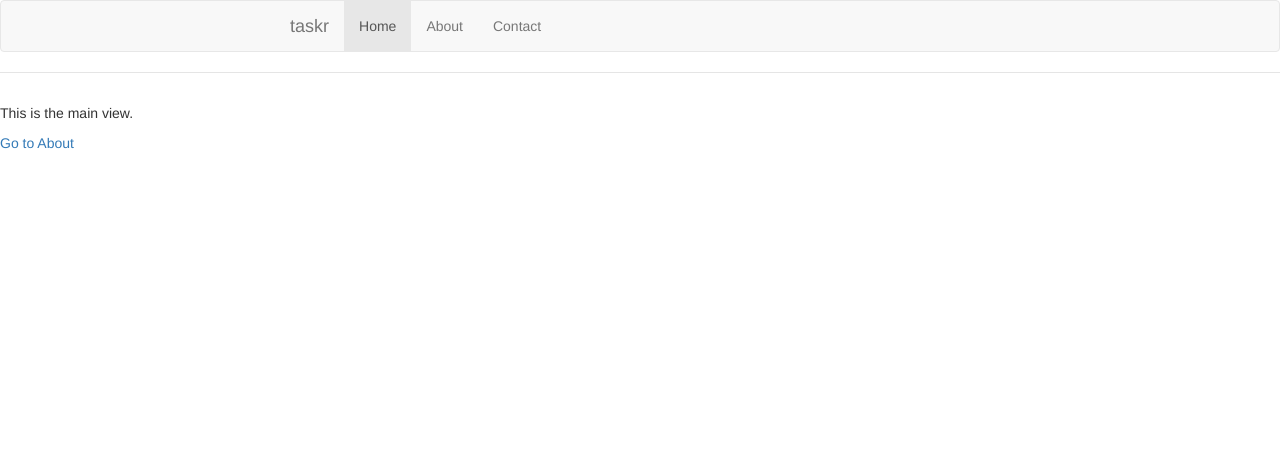
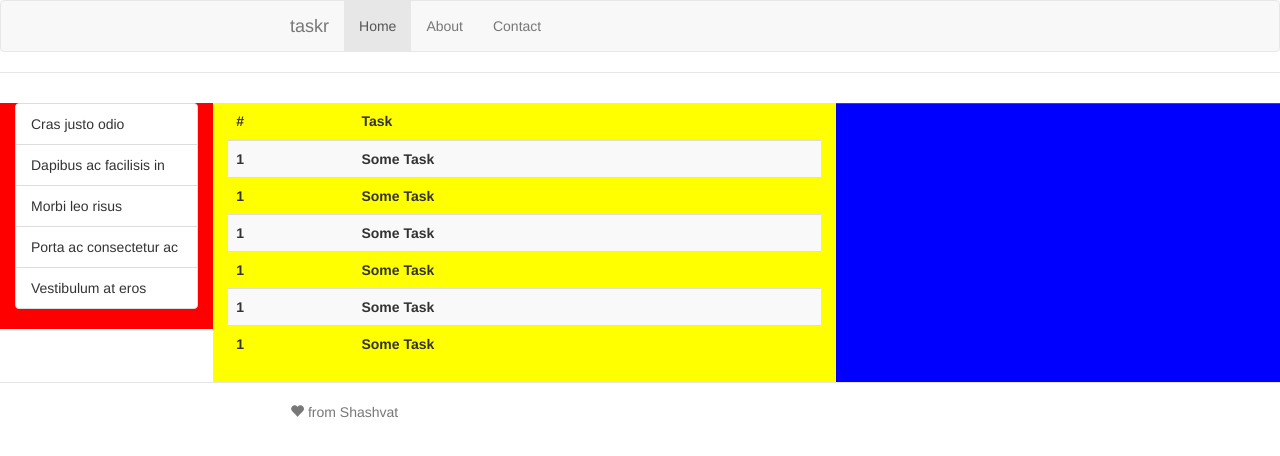
Before and after one commit to amrit-007/Taskr, a website: page app/index.html in a window 1280 px wide. Drawn offline with nearby package versions, Linux system fonts and the light colour scheme; some packages are replaced by stand-ins of ours; files that its build step writes are made by us from their sources; a script that the page names is missing.

Commit message:
Began giving structure to the app

```diff
--- a/app/components/main/main.html
+++ b/app/components/main/main.html
@@ -1,4 +1,4 @@
-<!-- <div class="jumbotron">
+<div class="jumbotron">
   <h1>'Allo, 'Allo!</h1>
   <p class="lead">
     <img src="images/yeoman.png" alt="I'm Yeoman"><br>
@@ -15,13 +15,13 @@
 
   <h4>Angular</h4>
   <p>
+    <a ui-sref="about">Go to About</a>
     AngularJS is a toolset for building the framework most suited to your application development.
   </p>
 
   <h4>Karma</h4>
   <p>Spectacular Test Runner for JavaScript.</p>
 </div>
- -->
 
- <p>This is the main view.</p>
- <a ui-sref="about">Go to About</a>
+
+ <!-- <p>This is the main view.</p> -->
--- /dev/null
+++ b/app/components/shared/directives/directive-footer.js
@@ -0,0 +1,28 @@
+'use strict';
+
+taskrApp.directive('taskrfooter', [
+  function () {
+    // Runs during compile
+    return {
+      // name: '',
+      // priority: 1,
+      // terminal: true,
+      scope: {
+        // "status": "="
+      }, // {} = isolate, true = child, false/undefined = no change
+      controller: ['$scope', function ($scope) {
+
+            }],
+      // require: 'ngModel', // Array = multiple requires, ? = optional, ^ = check parent elements
+      restrict: 'E', // E = Element, A = Attribute, C = Class, M = Comment
+      // template: '<div>Achha hai {{status}}</div>',
+      templateUrl: 'components/shared/footer.html'
+      // replace: true,
+      // transclude: true,
+      // compile: function(tElement, tAttrs, function transclude(function(scope, cloneLinkingFn){ return function linking(scope, elm, attrs){}})),
+      // link: function ($scope, iElm, iAttrs, controller) {
+
+      // }
+    };
+  }
+]);
--- /dev/null
+++ b/app/components/shared/directives/directive-navigation-pane.js
@@ -0,0 +1,28 @@
+'use strict';
+
+taskrApp.directive('taskrnavigationpane', [
+  function () {
+    // Runs during compile
+    return {
+      // name: '',
+      // priority: 1,
+      // terminal: true,
+      scope: {
+        // "status": "="
+      }, // {} = isolate, true = child, false/undefined = no change
+      controller: ['$scope', function ($scope) {
+
+            }],
+      // require: 'ngModel', // Array = multiple requires, ? = optional, ^ = check parent elements
+      restrict: 'E', // E = Element, A = Attribute, C = Class, M = Comment
+      // template: '<div>Achha hai {{status}}</div>',
+      templateUrl: 'components/shared/navigation.html'
+      // replace: true,
+      // transclude: true,
+      // compile: function(tElement, tAttrs, function transclude(function(scope, cloneLinkingFn){ return function linking(scope, elm, attrs){}})),
+      // link: function ($scope, iElm, iAttrs, controller) {
+
+      // }
+    };
+  }
+]);
--- /dev/null
+++ b/app/components/shared/footer.html
@@ -0,0 +1,5 @@
+<div class="footer">
+  <div class="container">
+    <p><span class="glyphicon glyphicon-heart"></span> from Shashvat</p>
+  </div>
+</div>
--- a/app/config/app.js
+++ b/app/config/app.js
@@ -14,7 +14,8 @@ var taskrApp = angular
     'ngRoute',
     'ngSanitize',
     'ngTouch',
-    'ui.router'
+    'ui.router',
+    'ui.bootstrap'
   ])
   .config(['$routeProvider', '$locationProvider', function ($routeProvider, $locationProvider) {
     $locationProvider.html5Mode(true);
--- a/app/index.html
+++ b/app/index.html
@@ -23,9 +23,65 @@
 
     <!-- Add your site or application content here -->
     <taskrheader></taskrheader>
-    <section ui-view>
+    <!-- <taskrnavigationpane></taskrnavigationpane> -->
+    <div class="container-fluid">
+      <div class="row">
+        <div class="col-md-10 col-md-push-2" style="background-color:blue;">
+          <div class="row">
+            <div class="col-md-5 col-md-push-7" style="background-color:green;">
 
-    </section>
+            </div>
+            <div class="col-md-7 col-md-pull-5" style="background-color:yellow;">
+              <table class="table table-striped">
+                <thead>
+                  <tr>
+                    <th>#</th>
+                    <th>Task</th>
+                  </tr>
+                </thead>
+                <tbody>
+                  <tr>
+                    <th>1</th>
+                    <th>Some Task</th>
+                  </tr>
+                  <tr>
+                    <th>1</th>
+                    <th>Some Task</th>
+                  </tr>
+                  <tr>
+                    <th>1</th>
+                    <th>Some Task</th>
+                  </tr>
+                  <tr>
+                    <th>1</th>
+                    <th>Some Task</th>
+                  </tr>
+                  <tr>
+                    <th>1</th>
+                    <th>Some Task</th>
+                  </tr>
+                  <tr>
+                    <th>1</th>
+                    <th>Some Task</th>
+                  </tr>
+                </tbody>
+              </table>
+            </div>
+          </div>
+        </div>
+        <div class="col-md-2 col-md-pull-10" style="background-color:red;">
+          <ul class="list-group">
+            <li class="list-group-item">Cras justo odio</li>
+            <li class="list-group-item">Dapibus ac facilisis in</li>
+            <li class="list-group-item">Morbi leo risus</li>
+            <li class="list-group-item">Porta ac consectetur ac</li>
+            <li class="list-group-item">Vestibulum at eros</li>
+          </ul>
+        </div>
+      </div>
+      <!-- <div ui-view></div> -->
+    </div>
+    <taskrfooter></taskrfooter>
 
 
 
@@ -50,6 +106,7 @@
     <script src="bower_components/angular-sanitize/angular-sanitize.js"></script>
     <script src="bower_components/angular-touch/angular-touch.js"></script>
     <script src="bower_components/angular-ui-router/release/angular-ui-router.js"></script>
+    <script src="bower_components/angular-bootstrap/ui-bootstrap-tpls.js"></script>
     <!-- endbower -->
     <!-- endbuild -->
 
@@ -57,6 +114,8 @@
         <script src="config/app.js"></script>
         <script src="config/app-states.js"></script>
         <script src="components/shared/directives/directive-header.js"></script>
+        <script src="components/shared/directives/directive-footer.js"></script>
+        <script src="components/shared/directives/directive-navigation-pane.js"></script>
         <script src="components/main/main.js"></script>
         <script src="components/about/about.js"></script>
         <!-- endbuild -->
```
Also changed, not shown: app/components/shared/header.html (+0 -10 lines), app/components/shared/navigation.html (added, +7 -0 lines), bower.json (+6 -2 lines).
